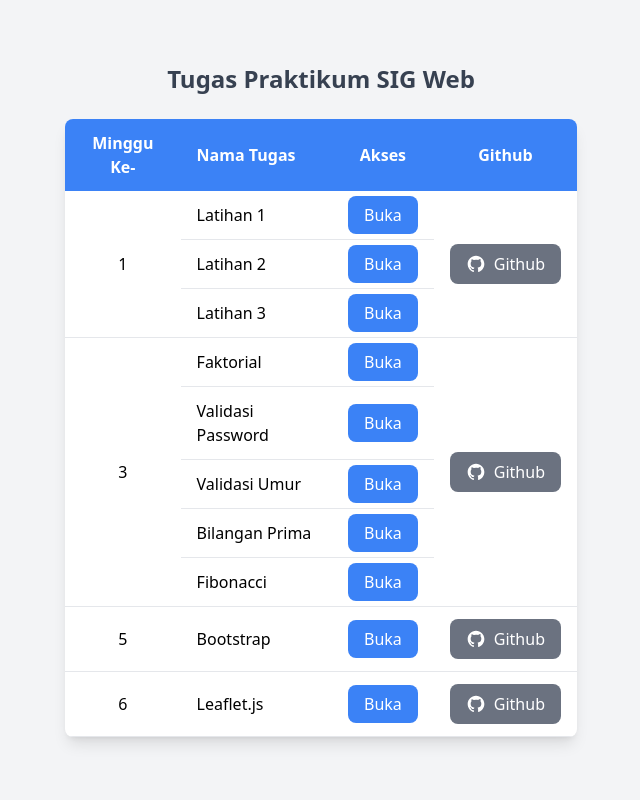
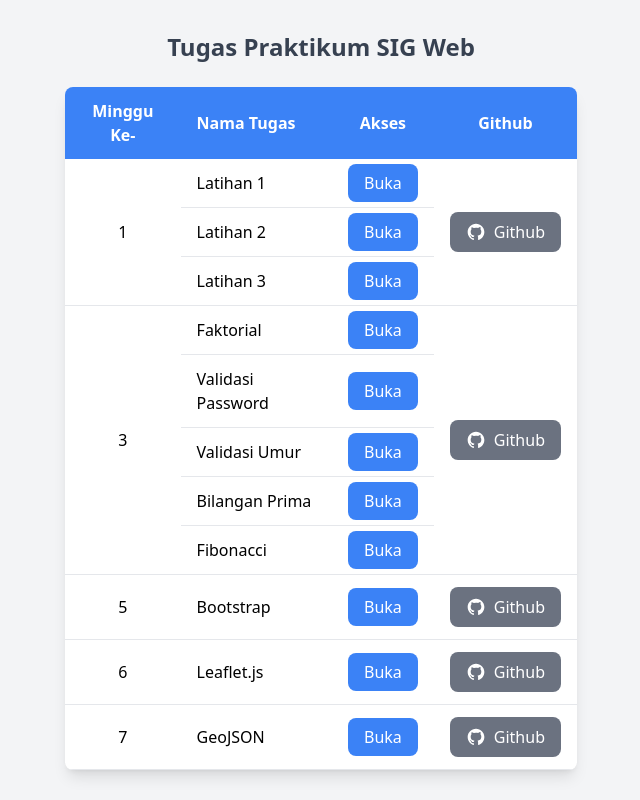
Before and after one commit to hifninazih/prak-sigweb, a plain HTML site: page index.html in a window 1280 px wide. Shown: the whole page, without its empty margins (319-959 px from the left). Drawn offline with nearby package versions, Linux system fonts and the light colour scheme.

Commit message:
add geojson

```diff
--- a/index.html
+++ b/index.html
@@ -227,6 +227,40 @@
             </a>
           </td>
         </tr>
+
+        <!-- Minggu 7  -->
+        <tr class="border-b">
+          <td class="py-4 px-4 text-center align-middle">7</td>
+          <td class="py-3 px-4">GeoJSON</td>
+          <td class="py-3 px-4 text-center">
+            <a
+              href="https://sigweb-leaflet.hifninazih.my.id/geojson"
+              class="px-4 py-2 bg-blue-500 text-white rounded-lg hover:bg-blue-600 transition"
+              target="_blank"
+            >
+              Buka
+            </a>
+          </td>
+          <td class="py-3 px-4 text-center">
+            <a
+              href="https://github.com/hifninazih/praksigweb-leaflet"
+              target="_blank"
+              class="flex items-center gap-2 bg-gray-500 text-white px-4 py-2 rounded-lg hover:bg-gray-600 transition duration-300"
+            >
+              <svg
+                xmlns="http://www.w3.org/2000/svg"
+                fill="currentColor"
+                viewBox="0 0 24 24"
+                class="w-5 h-5"
+              >
+                <path
+                  d="M12 2C6.477 2 2 6.484 2 12.021c0 4.426 2.865 8.19 6.839 9.525.5.091.682-.217.682-.484 0-.239-.01-.869-.015-1.706-2.782.604-3.369-1.343-3.369-1.343-.454-1.153-1.11-1.46-1.11-1.46-.908-.621.069-.609.069-.609 1.005.071 1.534 1.032 1.534 1.032.892 1.528 2.341 1.087 2.91.832.091-.648.35-1.087.636-1.338-2.221-.253-4.555-1.113-4.555-4.95 0-1.092.39-1.986 1.031-2.686-.104-.253-.447-1.273.098-2.653 0 0 .84-.269 2.75 1.025A9.561 9.561 0 0 1 12 6.8c.852.004 1.71.114 2.51.334 1.908-1.294 2.747-1.025 2.747-1.025.547 1.38.204 2.4.1 2.653.644.7 1.03 1.594 1.03 2.686 0 3.848-2.337 4.693-4.564 4.943.36.312.679.927.679 1.869 0 1.35-.012 2.438-.012 2.77 0 .268.18.579.688.48 3.975-1.336 6.837-5.1 6.837-9.526C22 6.484 17.523 2 12 2Z"
+                />
+              </svg>
+              Github
+            </a>
+          </td>
+        </tr>
       </tbody>
     </table>
   </body>
```
